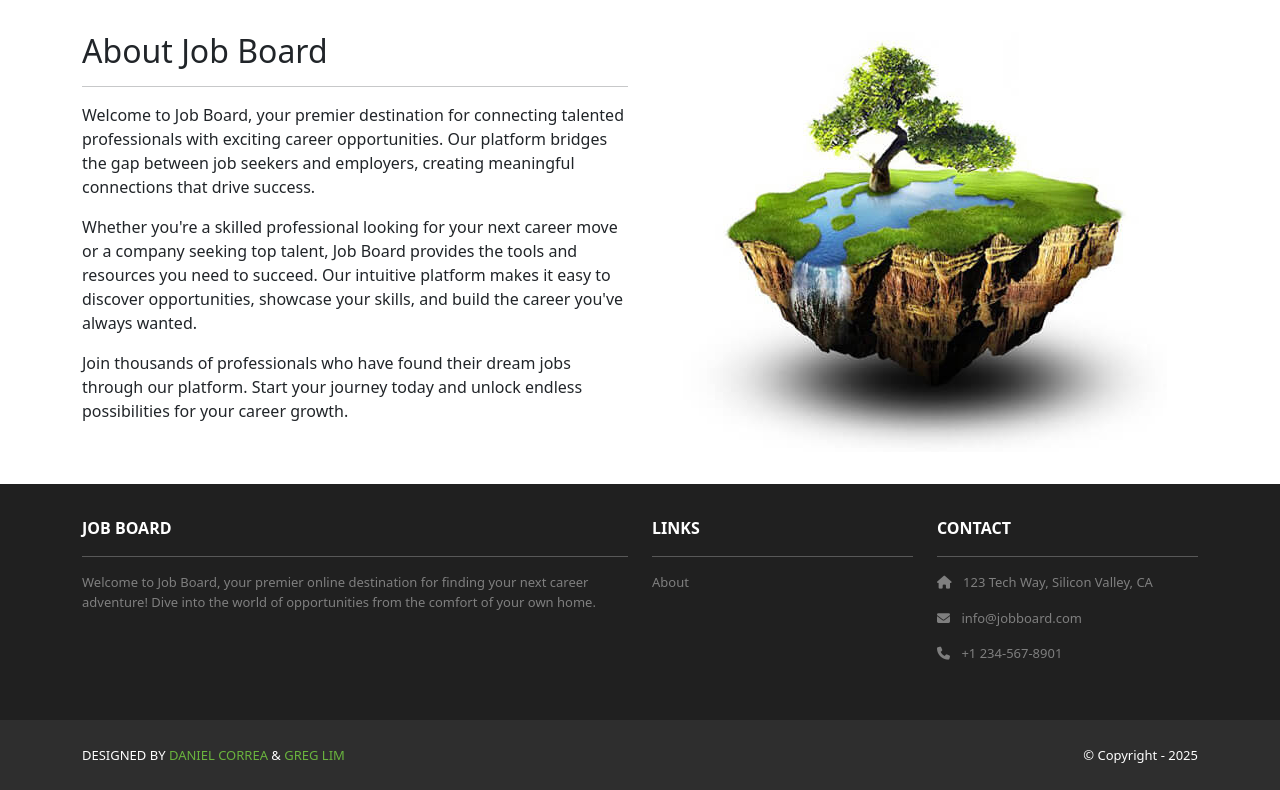
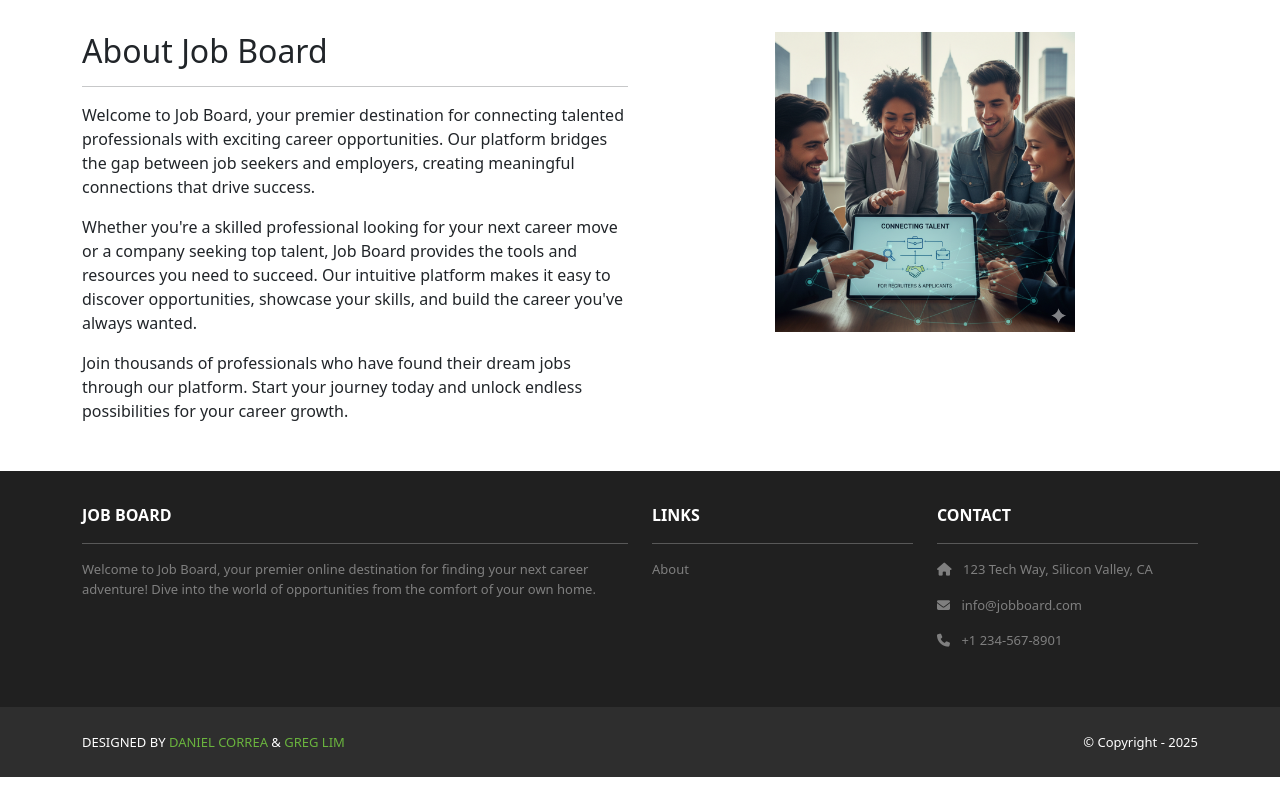
Before and after one commit to ameliajemal/cs2340, a Django app: page /about in a window 1280 px wide. Shown: the part 82-872 px from the top of the page. Run offline with Django 5.2, Linux system fonts and the light colour scheme; some libraries are stand-ins or nearby versions.

Commit message:
Added image

```diff
--- a/job_board/home/templates/home/about.html
+++ b/job_board/home/templates/home/about.html
@@ -16,7 +16,7 @@
           Start your journey today and unlock endless possibilities for your career growth.</p>
       </div>
       <div class="col-md-6 mx-auto mb-3 text-center">
-        <img src="{% static 'img/about.jpg' %}" class="max-width-100" alt="about" />
+        <img src="{% static 'img/newabout.png' %}" class="img-fluid" style="max-width: 400px; max-height: 300px;" alt="Job Board - Connecting Talent" />
       </div>
     </div>
   </div>
```
Also changed, not shown: job_board/job_board/static/img/about.jpg (deleted), job_board/job_board/static/img/newabout.png (added).
